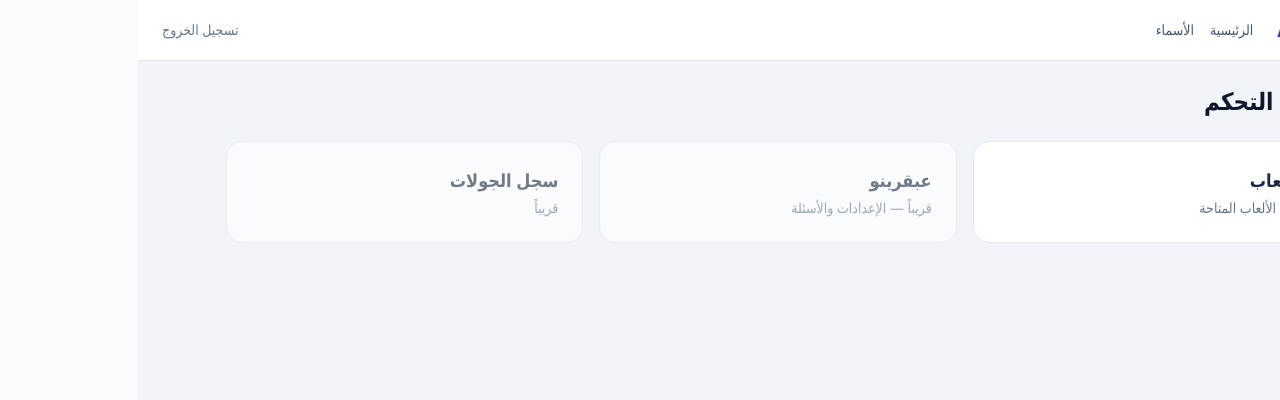
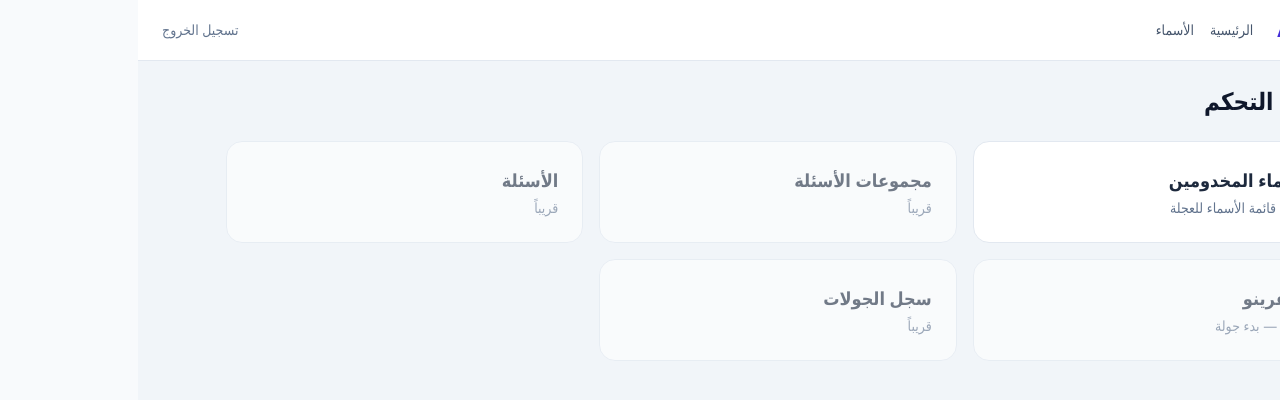
Before and after one commit to shenuodaepraam63-lgtm/ava-hermina-games, a React (Vite) app: page /admin in a window 1280 px wide. Shown: the top 400 px of the page. Built offline with nearby package versions, Linux system fonts and the light colour scheme; no server answers.

Commit message:
feat: update AdminDashboard links

```diff
--- a/src/features/admin/AdminDashboard.tsx
+++ b/src/features/admin/AdminDashboard.tsx
@@ -7,16 +7,26 @@ export function AdminDashboard() {
 
       <div className="grid grid-cols-1 sm:grid-cols-2 lg:grid-cols-3 gap-4">
         <Link
-          to="/admin/games"
+          to="/admin/players"
           className="bg-white p-6 rounded-2xl border border-slate-200 hover:border-indigo-300 hover:shadow-sm transition"
         >
-          <h2 className="font-semibold text-lg text-slate-800 mb-1">الألعاب</h2>
-          <p className="text-sm text-slate-500">إدارة الألعاب المتاحة</p>
+          <h2 className="font-semibold text-lg text-slate-800 mb-1">أسماء المخدومين</h2>
+          <p className="text-sm text-slate-500">إدارة قائمة الأسماء للعجلة</p>
         </Link>
 
         <div className="bg-white p-6 rounded-2xl border border-slate-200 opacity-60">
+          <h2 className="font-semibold text-lg text-slate-800 mb-1">مجموعات الأسئلة</h2>
+          <p className="text-sm text-slate-500">قريباً</p>
+        </div>
+
+        <div className="bg-white p-6 rounded-2xl border border-slate-200 opacity-60">
+          <h2 className="font-semibold text-lg text-slate-800 mb-1">الأسئلة</h2>
+          <p className="text-sm text-slate-500">قريباً</p>
+        </div>
+
+        <div className="bg-white p-6 rounded-2xl border border-slate-200 opacity-60">
           <h2 className="font-semibold text-lg text-slate-800 mb-1">عبقرينو</h2>
-          <p className="text-sm text-slate-500">قريباً — الإعدادات والأسئلة</p>
+          <p className="text-sm text-slate-500">قريباً — بدء جولة</p>
         </div>
 
         <div className="bg-white p-6 rounded-2xl border border-slate-200 opacity-60">
```
